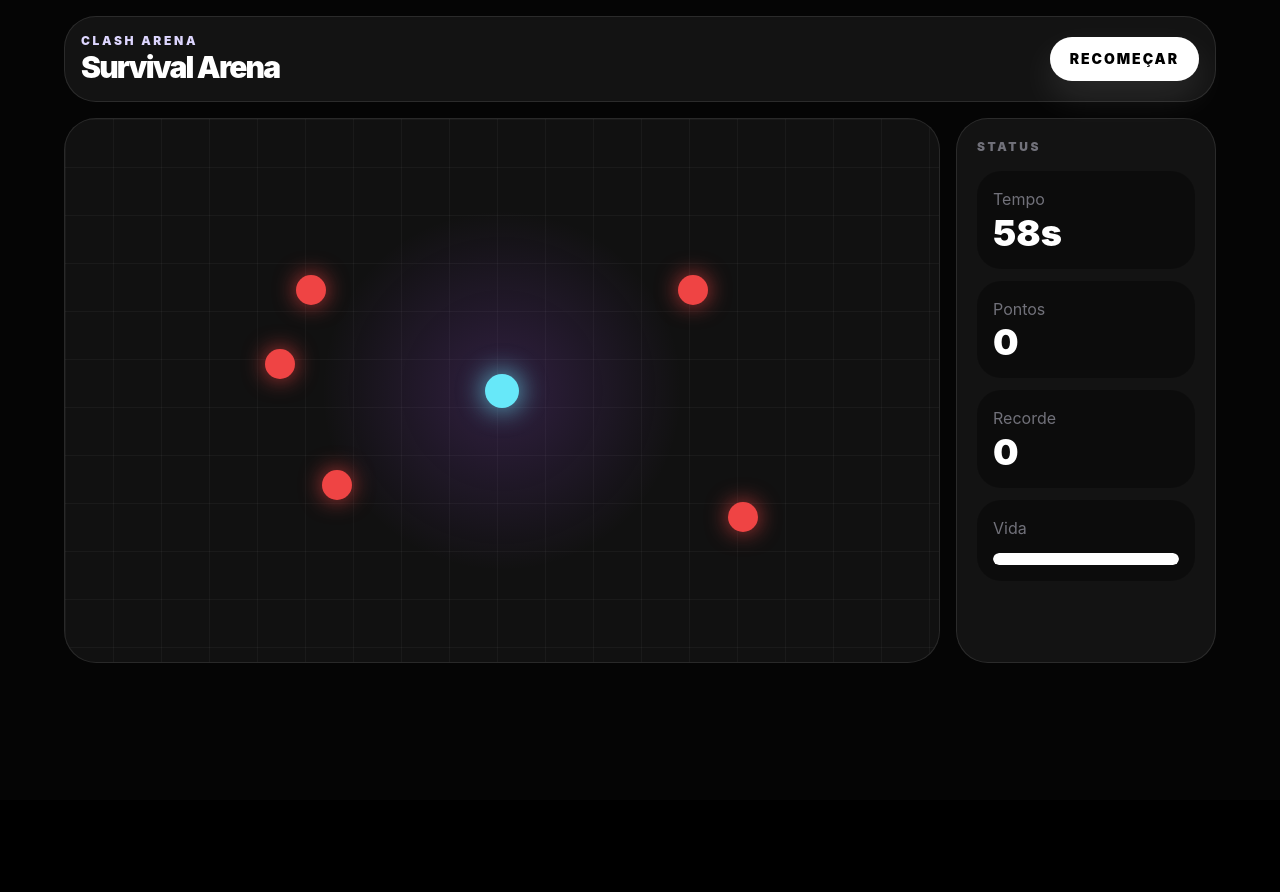
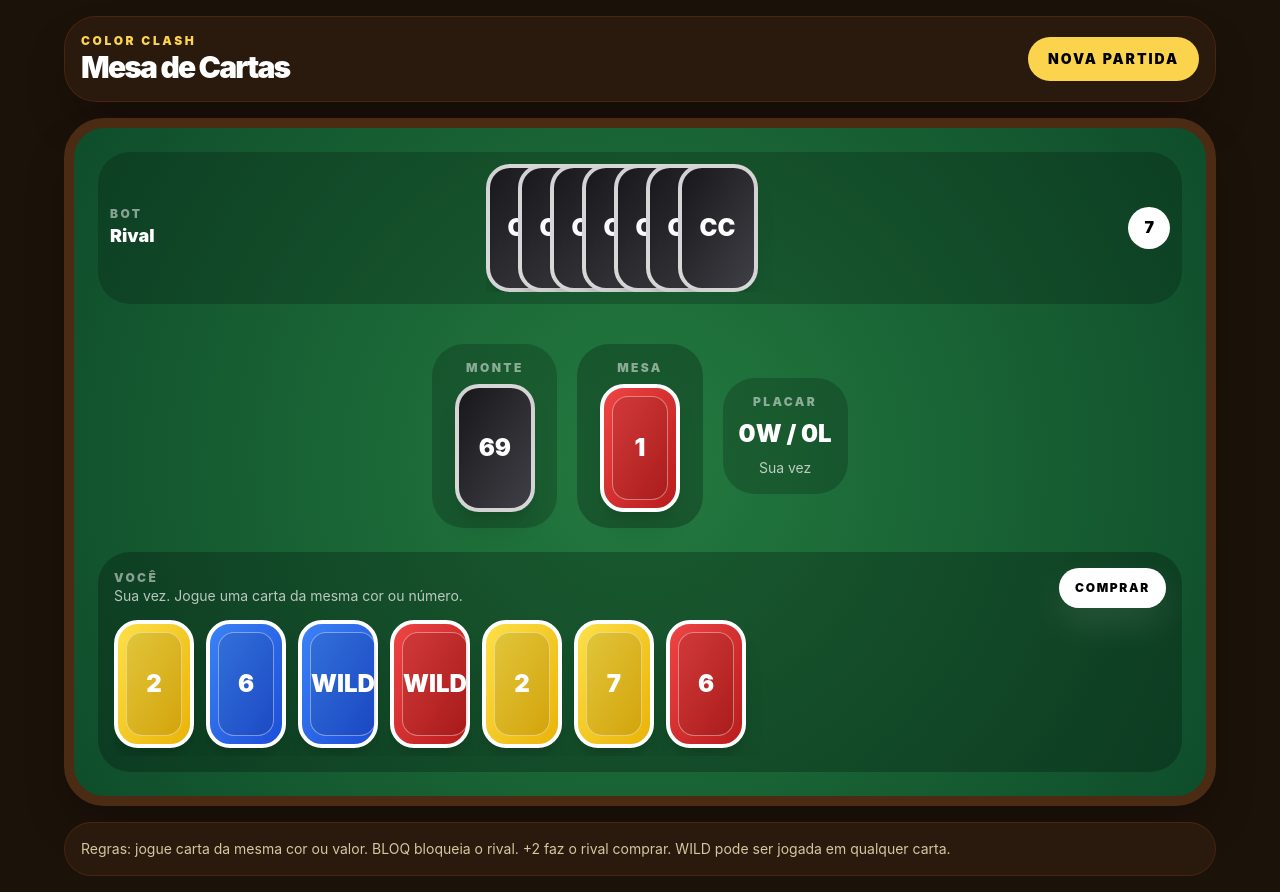
Before and after one commit to thiagodouglas19t-lang/Thklayus-hub, a React (Vite) app: page / in a window 1280 px wide. Both pictures are taken after a click on the button "JOGAR". Before the commit the page ends 800 px from the top, so only its background shows below. Built offline with nearby package versions, Linux system fonts and the light colour scheme.

Commit message:
Replace arena with Color Clash card game

```diff
--- a/src/App.tsx
+++ b/src/App.tsx
@@ -1,192 +1,279 @@
-import { useEffect, useMemo, useRef, useState } from "react";
+import { useMemo, useState } from "react";
 
-type Bot = { id: number; x: number; y: number; hp: number };
-type Bullet = { id: number; x: number; y: number; vx: number; vy: number };
-type Player = { x: number; y: number; hp: number };
+type Color = "red" | "blue" | "yellow" | "green";
+type CardType = "number" | "skip" | "draw2" | "wild";
 
-const W = 900;
-const H = 560;
-const clamp = (value: number, min: number, max: number) => Math.max(min, Math.min(max, value));
-const dist = (a: { x: number; y: number }, b: { x: number; y: number }) => Math.hypot(a.x - b.x, a.y - b.y);
+type Card = {
+  id: number;
+  color: Color;
+  value: string;
+  type: CardType;
+};
+
+const colors: Color[] = ["red", "blue", "yellow", "green"];
+
+const colorStyle: Record<Color, string> = {
+  red: "from-red-500 to-red-700",
+  blue: "from-blue-500 to-blue-700",
+  yellow: "from-yellow-300 to-yellow-500 text-black",
+  green: "from-emerald-500 to-emerald-700",
+};
+
+function makeDeck() {
+  let id = 1;
+  const deck: Card[] = [];
+
+  colors.forEach((color) => {
+    for (let value = 1; value <= 9; value++) {
+      deck.push({ id: id++, color, value: String(value), type: "number" });
+      deck.push({ id: id++, color, value: String(value), type: "number" });
+    }
+
+    deck.push({ id: id++, color, value: "BLOQ", type: "skip" });
+    deck.push({ id: id++, color, value: "+2", type: "draw2" });
+  });
+
+  colors.forEach((color) => {
+    deck.push({ id: id++, color, value: "WILD", type: "wild" });
+  });
+
+  return deck.sort(() => Math.random() - 0.5);
+}
+
+function drawCards(deck: Card[], amount: number) {
+  return {
+    taken: deck.slice(0, amount),
+    rest: deck.slice(amount),
+  };
+}
+
+function canPlay(card: Card, top: Card) {
+  return card.type === "wild" || card.color === top.color || card.value === top.value;
+}
 
 export default function App() {
-  const keys = useRef<Record<string, boolean>>({});
+  const [deck, setDeck] = useState<Card[]>(() => makeDeck());
+  const [playerHand, setPlayerHand] = useState<Card[]>([]);
+  const [botHand, setBotHand] = useState<Card[]>([]);
+  const [discard, setDiscard] = useState<Card[]>([]);
+  const [turn, setTurn] = useState<"player" | "bot">("player");
+  const [message, setMessage] = useState("Toque em Jogar para começar.");
+  const [wins, setWins] = useState(() => Number(localStorage.getItem("colorclash:wins") || 0));
+  const [losses, setLosses] = useState(() => Number(localStorage.getItem("colorclash:losses") || 0));
   const [started, setStarted] = useState(false);
-  const [player, setPlayer] = useState<Player>({ x: W / 2, y: H / 2, hp: 100 });
-  const [bots, setBots] = useState<Bot[]>([]);
-  const [bullets, setBullets] = useState<Bullet[]>([]);
-  const [score, setScore] = useState(0);
-  const [time, setTime] = useState(60);
-  const [best, setBest] = useState(() => Number(localStorage.getItem("arena:best") || 0));
-  const [aim, setAim] = useState({ x: 1, y: 0 });
 
-  const gameOver = started && (player.hp <= 0 || time <= 0);
-  const hpPercent = useMemo(() => clamp(player.hp, 0, 100), [player.hp]);
+  const topCard = discard[discard.length - 1];
+  const playableCount = useMemo(() => topCard ? playerHand.filter((card) => canPlay(card, topCard)).length : 0, [playerHand, topCard]);
+  const gameOver = started && (playerHand.length === 0 || botHand.length === 0);
 
-  function resetGame() {
+  function startGame() {
+    const fresh = makeDeck();
+    const playerDraw = drawCards(fresh, 7);
+    const botDraw = drawCards(playerDraw.rest, 7);
+    const first = botDraw.rest.find((card) => card.type === "number") || botDraw.rest[0];
+    const rest = botDraw.rest.filter((card) => card.id !== first.id);
+
+    setDeck(rest);
+    setPlayerHand(playerDraw.taken);
+    setBotHand(botDraw.taken);
+    setDiscard([first]);
+    setTurn("player");
     setStarted(true);
-    setPlayer({ x: W / 2, y: H / 2, hp: 100 });
-    setBots([
-      { id: 1, x: 90, y: 90, hp: 2 },
-      { id: 2, x: 810, y: 90, hp: 2 },
-      { id: 3, x: 120, y: 470, hp: 2 },
-    ]);
-    setBullets([]);
-    setScore(0);
-    setTime(60);
-    setAim({ x: 1, y: 0 });
+    setMessage("Sua vez. Jogue uma carta da mesma cor ou número.");
   }
 
-  function shoot() {
-    if (!started || gameOver) return;
-    const length = Math.hypot(aim.x, aim.y) || 1;
-    setBullets((current) => [
-      ...current.slice(-18),
-      { id: Date.now() + Math.random(), x: player.x, y: player.y, vx: (aim.x / length) * 12, vy: (aim.y / length) * 12 },
-    ]);
+  function drawPlayer() {
+    if (!started || turn !== "player" || gameOver || deck.length === 0) return;
+    const draw = drawCards(deck, 1);
+    setDeck(draw.rest);
+    setPlayerHand((hand) => [...hand, ...draw.taken]);
+    setTurn("bot");
+    setMessage("Você comprou uma carta. Vez do bot.");
+    setTimeout(botMove, 700);
   }
 
-  function touchMove(dx: number, dy: number) {
-    if (!started || gameOver) return;
-    setAim({ x: dx, y: dy });
-    setPlayer((p) => {
-      const len = Math.hypot(dx, dy) || 1;
-      return { ...p, x: clamp(p.x + (dx / len) * 18, 24, W - 24), y: clamp(p.y + (dy / len) * 18, 24, H - 24) };
+  function playCard(card: Card) {
+    if (!started || turn !== "player" || gameOver || !topCard) return;
+    if (!canPlay(card, topCard)) {
+      setMessage("Essa carta não combina com a mesa.");
+      return;
+    }
+
+    const nextHand = playerHand.filter((item) => item.id !== card.id);
+    setPlayerHand(nextHand);
+    setDiscard((cards) => [...cards, card]);
+
+    if (nextHand.length === 0) {
+      const newWins = wins + 1;
+      setWins(newWins);
+      localStorage.setItem("colorclash:wins", String(newWins));
+      setMessage("Você venceu a partida!");
+      return;
+    }
+
+    if (card.type === "draw2") {
+      const draw = drawCards(deck, 2);
+      setDeck(draw.rest);
+      setBotHand((hand) => [...hand, ...draw.taken]);
+      setMessage("Você jogou +2. Bot comprou cartas. Sua vez continua.");
+      return;
+    }
+
+    if (card.type === "skip") {
+      setMessage("Você bloqueou o bot. Jogue de novo.");
+      return;
+    }
+
+    setTurn("bot");
+    setMessage("Vez do bot.");
+    setTimeout(botMove, 800);
+  }
+
+  function botMove() {
+    setBotHand((currentBotHand) => {
+      const currentTop = discard[discard.length - 1];
+      if (!currentTop) return currentBotHand;
+
+      const card = currentBotHand.find((item) => canPlay(item, currentTop));
+
+      if (!card) {
+        setDeck((currentDeck) => {
+          const draw = drawCards(currentDeck, 1);
+          setBotHand((hand) => [...hand, ...draw.taken]);
+          return draw.rest;
+        });
+        setTurn("player");
+        setMessage("Bot comprou. Sua vez.");
+        return currentBotHand;
+      }
+
+      const nextBotHand = currentBotHand.filter((item) => item.id !== card.id);
+      setDiscard((cards) => [...cards, card]);
+
+      if (nextBotHand.length === 0) {
+        const newLosses = losses + 1;
+        setLosses(newLosses);
+        localStorage.setItem("colorclash:losses", String(newLosses));
+        setMessage("Bot venceu a partida.");
+        return nextBotHand;
+      }
+
+      if (card.type === "draw2") {
+        setDeck((currentDeck) => {
+          const draw = drawCards(currentDeck, 2);
+          setPlayerHand((hand) => [...hand, ...draw.taken]);
+          return draw.rest;
+        });
+        setTurn("bot");
+        setMessage("Bot jogou +2. Você comprou cartas.");
+        setTimeout(botMove, 900);
+        return nextBotHand;
+      }
+
+      if (card.type === "skip") {
+        setTurn("bot");
+        setMessage("Bot te bloqueou.");
+        setTimeout(botMove, 900);
+        return nextBotHand;
+      }
+
+      setTurn("player");
+      setMessage("Sua vez.");
+      return nextBotHand;
     });
   }
 
-  useEffect(() => {
-    const down = (e: KeyboardEvent) => {
-      keys.current[e.key.toLowerCase()] = true;
-      if (e.key === " ") shoot();
-    };
-    const up = (e: KeyboardEvent) => { keys.current[e.key.toLowerCase()] = false; };
-    window.addEventListener("keydown", down);
-    window.addEventListener("keyup", up);
-    return () => { window.removeEventListener("keydown", down); window.removeEventListener("keyup", up); };
-  });
+  function CardView({ card, hidden = false, onClick }: { card?: Card; hidden?: boolean; onClick?: () => void }) {
+    if (hidden) {
+      return <div className="grid h-32 w-20 shrink-0 place-items-center rounded-2xl border-4 border-white/80 bg-gradient-to-br from-zinc-900 to-zinc-700 shadow-xl"><span className="text-2xl font-black text-white">CC</span></div>;
+    }
 
-  useEffect(() => {
-    if (!started || gameOver) return;
-    const timer = window.setInterval(() => setTime((value) => Math.max(0, value - 1)), 1000);
-    return () => window.clearInterval(timer);
-  }, [started, gameOver]);
+    if (!card) return null;
 
-  useEffect(() => {
-    if (!started || gameOver) return;
-    const loop = window.setInterval(() => {
-      setPlayer((p) => {
-        let dx = 0;
-        let dy = 0;
-        if (keys.current.w || keys.current.arrowup) dy -= 1;
-        if (keys.current.s || keys.current.arrowdown) dy += 1;
-        if (keys.current.a || keys.current.arrowleft) dx -= 1;
-        if (keys.current.d || keys.current.arrowright) dx += 1;
-        if (dx || dy) setAim({ x: dx, y: dy });
-        const len = Math.hypot(dx, dy) || 1;
-        return { ...p, x: clamp(p.x + (dx / len) * 6, 24, W - 24), y: clamp(p.y + (dy / len) * 6, 24, H - 24) };
-      });
-
-      setBullets((list) => list.map((b) => ({ ...b, x: b.x + b.vx, y: b.y + b.vy })).filter((b) => b.x > 0 && b.x < W && b.y > 0 && b.y < H));
-
-      setBots((currentBots) => {
-        let next = currentBots.map((bot) => {
-          const angle = Math.atan2(player.y - bot.y, player.x - bot.x);
-          return { ...bot, x: bot.x + Math.cos(angle) * 2.2, y: bot.y + Math.sin(angle) * 2.2 };
-        });
-
-        setBullets((currentBullets) => {
-          const remainingBullets: Bullet[] = [];
-          next = next.map((bot) => {
-            const hit = currentBullets.find((bullet) => dist(bot, bullet) < 28);
-            if (hit) return { ...bot, hp: bot.hp - 1 };
-            return bot;
-          });
-          currentBullets.forEach((bullet) => {
-            const touched = next.some((bot) => dist(bot, bullet) < 28);
-            if (!touched) remainingBullets.push(bullet);
-          });
-          return remainingBullets;
-        });
-
-        const killed = next.filter((bot) => bot.hp <= 0).length;
-        if (killed) setScore((value) => value + killed * 10);
-        next = next.filter((bot) => bot.hp > 0);
-        while (next.length < 5) {
-          const side = Math.floor(Math.random() * 4);
-          next.push({
-            id: Date.now() + Math.random(),
-            x: side === 0 ? 40 : side === 1 ? W - 40 : Math.random() * W,
-            y: side === 2 ? 40 : side === 3 ? H - 40 : Math.random() * H,
-            hp: 2,
-          });
-        }
-        return next;
-      });
-
-      setPlayer((p) => {
-        const touching = bots.some((bot) => dist(bot, p) < 32);
-        return touching ? { ...p, hp: Math.max(0, p.hp - 3) } : p;
-      });
-    }, 33);
-    return () => window.clearInterval(loop);
-  }, [started, gameOver, player.x, player.y, bots]);
-
-  useEffect(() => {
-    if (!gameOver) return;
-    if (score > best) {
-      setBest(score);
-      localStorage.setItem("arena:best", String(score));
-    }
-  }, [gameOver, score, best]);
+    return (
+      <button onClick={onClick} className={`grid h-32 w-20 shrink-0 place-items-center rounded-2xl border-4 border-white bg-gradient-to-br ${colorStyle[card.color]} p-2 text-white shadow-xl transition active:scale-95`}>
+        <div className="grid h-full w-full place-items-center rounded-xl border border-white/40 bg-black/10">
+          <span className="text-2xl font-black">{card.value}</span>
+        </div>
+      </button>
+    );
+  }
 
   return (
-    <main className="min-h-screen touch-none bg-[#050505] p-4 text-white">
+    <main className="min-h-screen bg-[#1b1209] p-4 text-white">
       <section className="mx-auto max-w-6xl">
-        <header className="mb-4 flex items-center justify-between rounded-3xl border border-white/10 bg-white/[0.06] p-4">
+        <header className="mb-4 flex items-center justify-between rounded-[2rem] border border-amber-900/40 bg-[#2a190d] p-4 shadow-2xl">
           <div>
-            <p className="text-xs font-black uppercase tracking-[0.22em] text-violet-200">Clash Arena</p>
-            <h1 className="text-3xl font-black tracking-[-0.06em]">Survival Arena</h1>
+            <p className="text-xs font-black uppercase tracking-[0.22em] text-amber-300">Color Clash</p>
+            <h1 className="text-3xl font-black tracking-[-0.06em]">Mesa de Cartas</h1>
           </div>
-          <button onClick={resetGame} className="rounded-2xl bg-white px-5 py-3 text-sm font-black uppercase tracking-[0.14em] text-black">
-            {started ? "Recomeçar" : "Jogar"}
+          <button onClick={startGame} className="rounded-2xl bg-amber-300 px-5 py-3 text-sm font-black uppercase tracking-[0.14em] text-black">
+            {started ? "Nova partida" : "Jogar"}
           </button>
         </header>
 
-        <div className="grid gap-4 lg:grid-cols-[1fr_260px]">
-          <div className="relative overflow-hidden rounded-[2rem] border border-white/10 bg-[#111]" style={{ aspectRatio: `${W}/${H}` }}>
-            <div className="absolute inset-0 bg-[radial-gradient(circle_at_center,rgba(168,85,247,.20),transparent_35%),linear-gradient(90deg,rgba(255,255,255,.04)_1px,transparent_1px),linear-gradient(rgba(255,255,255,.04)_1px,transparent_1px)] bg-[size:auto,48px_48px,48px_48px]" />
-
-            {!started && <div className="absolute inset-0 grid place-items-center bg-black/60 text-center"><div><h2 className="text-5xl font-black tracking-[-0.08em]">Entre na arena.</h2><p className="mt-3 text-zinc-400">WASD/setas move • espaço atira • celular tem botões</p></div></div>}
-
-            {started && <>
-              <div className="absolute rounded-full bg-cyan-300 shadow-[0_0_28px_rgba(103,232,249,.9)]" style={{ width: 34, height: 34, left: `${(player.x / W) * 100}%`, top: `${(player.y / H) * 100}%`, transform: "translate(-50%, -50%)" }} />
-              {bots.map((bot) => <div key={bot.id} className="absolute rounded-full bg-red-500 shadow-[0_0_22px_rgba(239,68,68,.8)]" style={{ width: 30, height: 30, left: `${(bot.x / W) * 100}%`, top: `${(bot.y / H) * 100}%`, transform: "translate(-50%, -50%)" }} />)}
-              {bullets.map((bullet) => <div key={bullet.id} className="absolute rounded-full bg-white" style={{ width: 9, height: 9, left: `${(bullet.x / W) * 100}%`, top: `${(bullet.y / H) * 100}%`, transform: "translate(-50%, -50%)" }} />)}
-              {gameOver && <div className="absolute inset-0 grid place-items-center bg-black/70 text-center"><div><p className="text-xs font-black uppercase tracking-[0.22em] text-red-200">Fim da partida</p><h2 className="mt-2 text-6xl font-black tracking-[-0.09em]">{score} pts</h2><button onClick={resetGame} className="mt-5 rounded-2xl bg-white px-6 py-4 font-black text-black">Jogar de novo</button></div></div>}
-            </>}
+        <div className="rounded-[2.5rem] border-[10px] border-[#4b2b13] bg-[radial-gradient(circle_at_center,#237a3f,#0f4d2b)] p-4 shadow-2xl md:p-6">
+          <div className="mb-4 flex items-center justify-between gap-3 rounded-3xl bg-black/20 p-3">
+            <div>
+              <p className="text-xs font-black uppercase tracking-[0.2em] text-white/50">Bot</p>
+              <p className="text-lg font-black">Rival</p>
+            </div>
+            <div className="flex -space-x-12 overflow-hidden pr-10">
+              {botHand.slice(0, 7).map((card) => <CardView key={card.id} hidden />)}
+            </div>
+            <p className="rounded-2xl bg-white px-4 py-2 font-black text-black">{botHand.length}</p>
           </div>
 
-          <aside className="rounded-[2rem] border border-white/10 bg-white/[0.06] p-5">
-            <p className="text-xs font-black uppercase tracking-[0.22em] text-zinc-500">Status</p>
-            <div className="mt-4 grid gap-3">
-              <div className="rounded-2xl bg-black/35 p-4"><p className="text-zinc-500">Tempo</p><p className="text-4xl font-black">{time}s</p></div>
-              <div className="rounded-2xl bg-black/35 p-4"><p className="text-zinc-500">Pontos</p><p className="text-4xl font-black">{score}</p></div>
-              <div className="rounded-2xl bg-black/35 p-4"><p className="text-zinc-500">Recorde</p><p className="text-4xl font-black">{best}</p></div>
-              <div className="rounded-2xl bg-black/35 p-4"><p className="text-zinc-500">Vida</p><div className="mt-3 h-3 overflow-hidden rounded-full bg-white/10"><div className="h-full rounded-full bg-white" style={{ width: `${hpPercent}%` }} /></div></div>
+          <div className="grid min-h-56 place-items-center py-6">
+            <div className="grid grid-cols-3 items-center gap-5">
+              <div className="grid place-items-center rounded-3xl bg-black/20 p-4">
+                <p className="mb-2 text-xs font-black uppercase tracking-[0.2em] text-white/50">Monte</p>
+                <div className="grid h-32 w-20 place-items-center rounded-2xl border-4 border-white/80 bg-gradient-to-br from-zinc-900 to-zinc-700 shadow-xl"><span className="text-2xl font-black">{deck.length}</span></div>
+              </div>
+
+              <div className="grid place-items-center rounded-3xl bg-black/25 p-4">
+                <p className="mb-2 text-xs font-black uppercase tracking-[0.2em] text-white/50">Mesa</p>
+                <CardView card={topCard} />
+              </div>
+
+              <div className="rounded-3xl bg-black/20 p-4 text-center">
+                <p className="text-xs font-black uppercase tracking-[0.2em] text-white/50">Placar</p>
+                <p className="mt-2 text-2xl font-black">{wins}W / {losses}L</p>
+                <p className="mt-2 text-sm text-white/70">{turn === "player" ? "Sua vez" : "Vez do bot"}</p>
+              </div>
             </div>
-          </aside>
+          </div>
+
+          <div className="rounded-3xl bg-black/25 p-4">
+            <div className="mb-3 flex items-center justify-between gap-3">
+              <div>
+                <p className="text-xs font-black uppercase tracking-[0.2em] text-white/50">Você</p>
+                <p className="text-sm text-white/70">{message}</p>
+              </div>
+              <button onClick={drawPlayer} disabled={!started || turn !== "player" || gameOver} className="rounded-2xl bg-white px-4 py-3 text-xs font-black uppercase tracking-[0.14em] text-black disabled:opacity-40">
+                Comprar
+              </button>
+            </div>
+
+            <div className="flex gap-3 overflow-x-auto pb-2">
+              {playerHand.map((card) => <CardView key={card.id} card={card} onClick={() => playCard(card)} />)}
+            </div>
+          </div>
         </div>
 
-        <div className="fixed bottom-4 left-4 z-20 grid grid-cols-3 gap-2 md:hidden">
-          <span />
-          <button onClick={() => touchMove(0, -1)} className="rounded-2xl bg-white/90 px-5 py-4 font-black text-black">↑</button>
-          <span />
-          <button onClick={() => touchMove(-1, 0)} className="rounded-2xl bg-white/90 px-5 py-4 font-black text-black">←</button>
-          <button onClick={() => touchMove(0, 1)} className="rounded-2xl bg-white/90 px-5 py-4 font-black text-black">↓</button>
-          <button onClick={() => touchMove(1, 0)} className="rounded-2xl bg-white/90 px-5 py-4 font-black text-black">→</button>
+        {gameOver && (
+          <div className="fixed inset-0 z-30 grid place-items-center bg-black/70 p-5">
+            <div className="w-full max-w-md rounded-[2rem] bg-white p-6 text-center text-black">
+              <p className="text-xs font-black uppercase tracking-[0.2em] text-zinc-500">Partida encerrada</p>
+              <h2 className="mt-2 text-4xl font-black tracking-[-0.06em]">{playerHand.length === 0 ? "Você venceu" : "Bot venceu"}</h2>
+              <button onClick={startGame} className="mt-6 rounded-2xl bg-black px-6 py-4 font-black text-white">Jogar de novo</button>
+            </div>
+          </div>
+        )}
+
+        <div className="mt-4 rounded-3xl border border-amber-900/40 bg-[#2a190d] p-4 text-sm text-amber-100/80">
+          Regras: jogue carta da mesma cor ou valor. BLOQ bloqueia o rival. +2 faz o rival comprar. WILD pode ser jogada em qualquer carta.
         </div>
-        <button onClick={shoot} className="fixed bottom-5 right-5 z-20 rounded-full bg-violet-300 px-7 py-7 text-sm font-black uppercase tracking-[0.12em] text-black shadow-2xl md:hidden">Atirar</button>
       </section>
     </main>
   );
```
